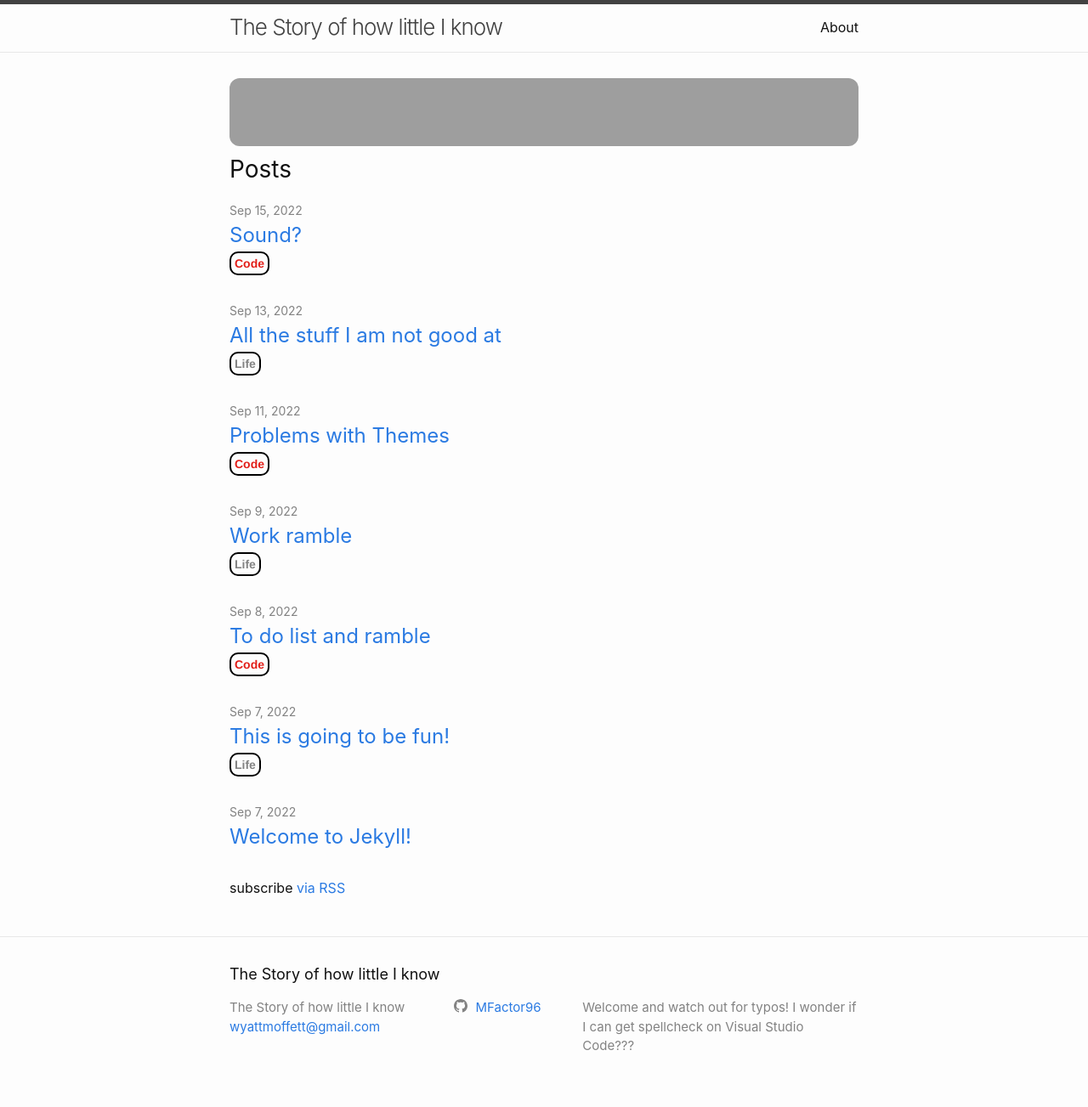
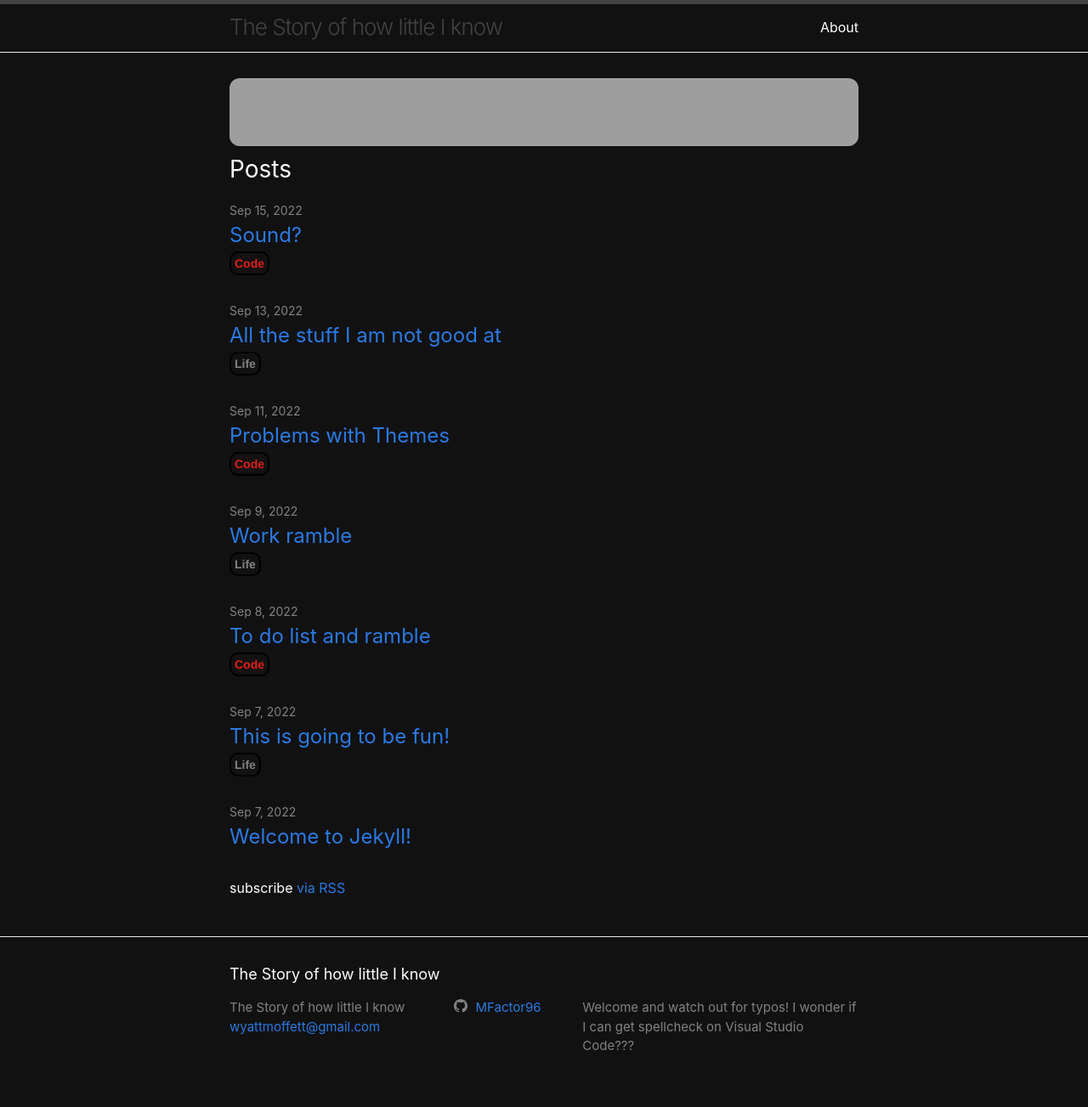
Before and after one commit to MFactor96/MFactor96.github.io, a Jekyll site: the page built from index.markdown, in a window 1280 px wide. Shown: the whole page at 85% size. Built offline with Jekyll 4.4.1, drawn with Linux system fonts in a browser that asks for light colours; grey boxes are pictures that could not be loaded.

Commit message:
Night theme

```diff
--- a/_sass/minima.scss
+++ b/_sass/minima.scss
@@ -10,8 +10,8 @@ $base-line-height: 1.5 !default;
 
 $spacing-unit:     30px !default;
 
-$text-color:       #111 !default;
-$background-color: #fdfdfd !default;
+$text-color:       #ffffff !default;
+$background-color: #111 !default;
 $brand-color:      #2a7ae2 !default;
 
 $grey-color:       #828282 !default;
```
